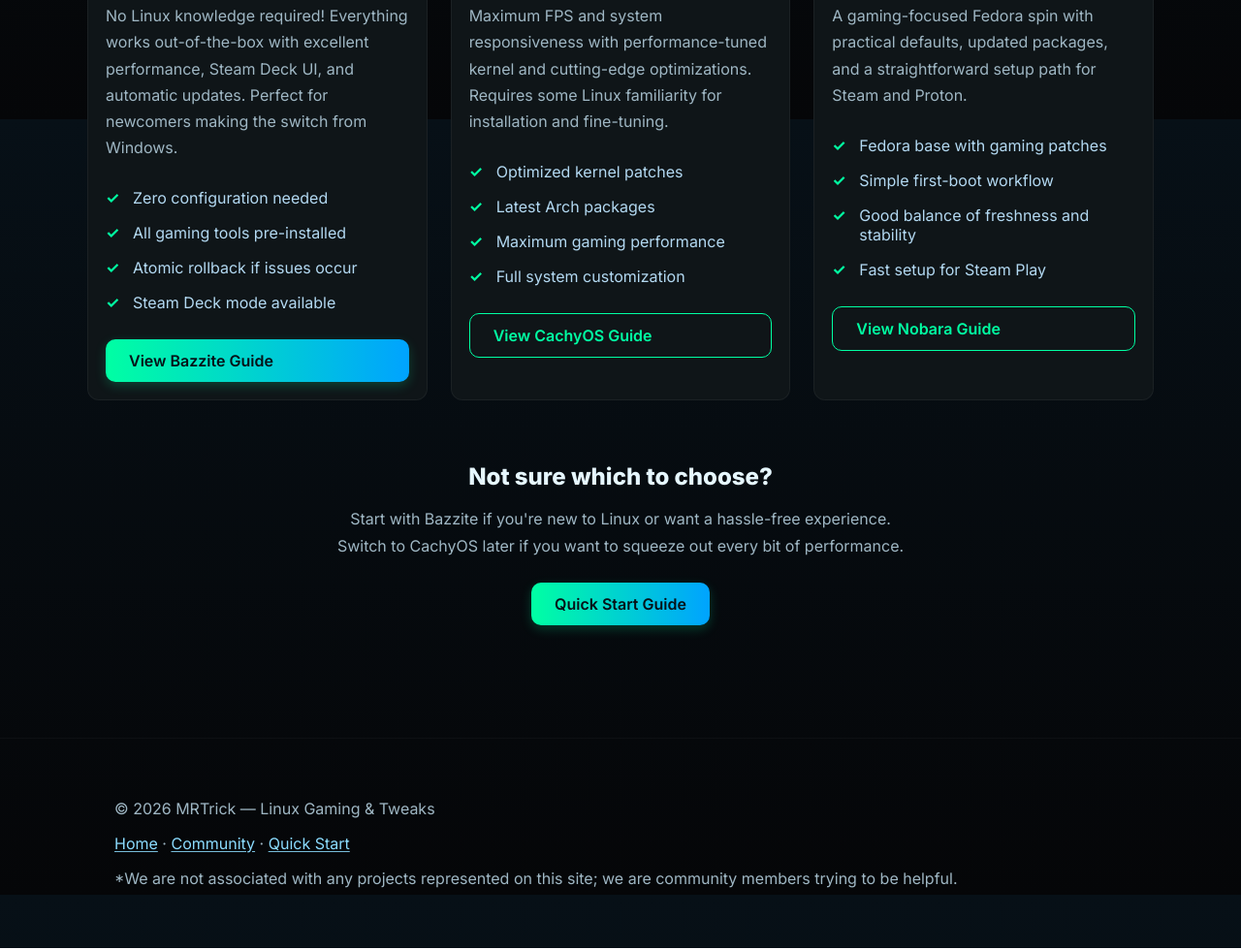
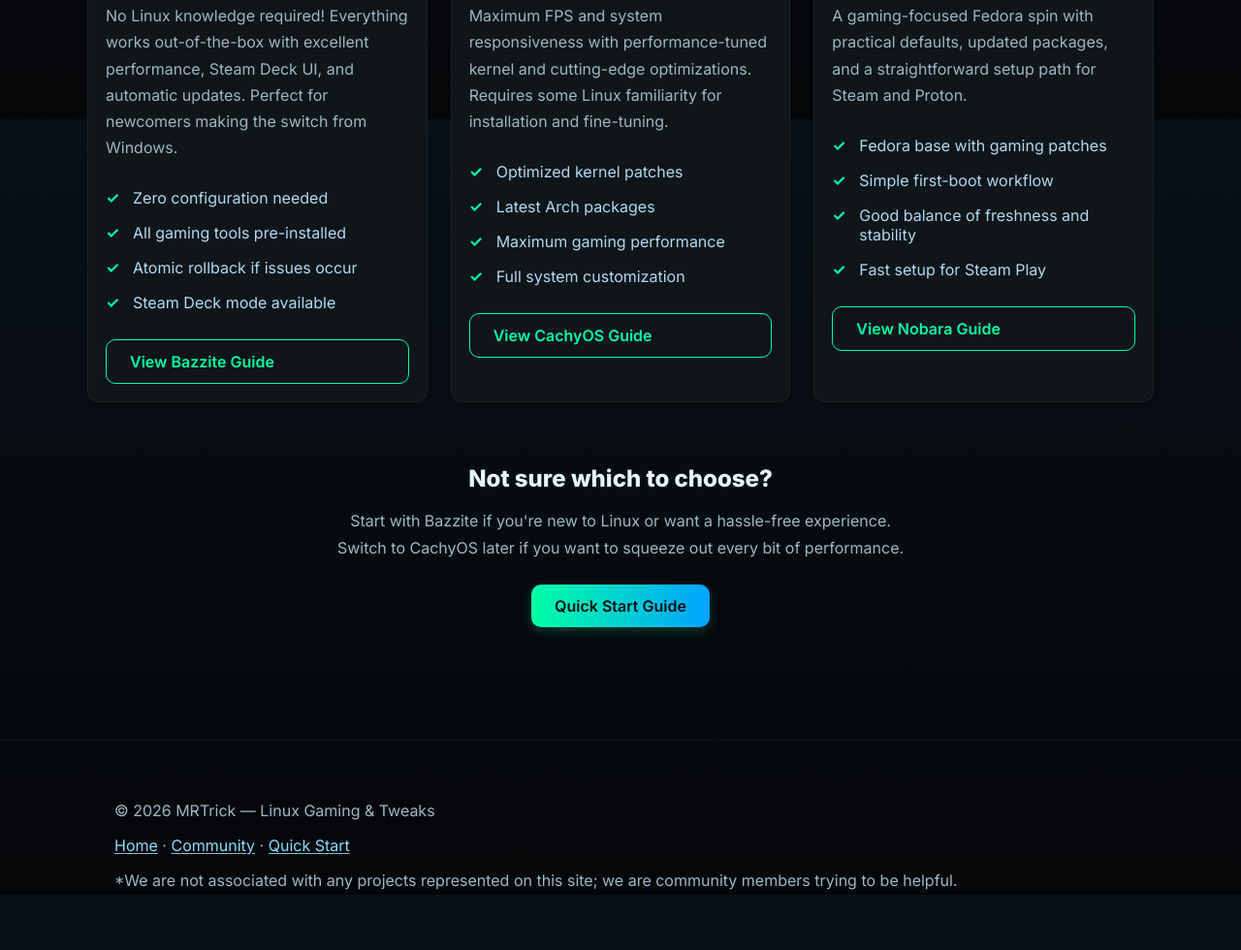
Before and after one commit to mrtrick37/mrtrick, a plain HTML site: page docs/index.html in a window 1280 px wide. Shown: the part 677-1657 px from the top of the page at 97% size. Drawn offline with Linux system fonts and the light colour scheme.

Commit message:
Unify guide button style and improve link contrast

```diff
--- a/docs/index.html
+++ b/docs/index.html
@@ -50,7 +50,7 @@
               <li>Atomic rollback if issues occur</li>
               <li>Steam Deck mode available</li>
             </ul>
-            <a href="bazzite.html" class="btn primary" style="width:100%">View Bazzite Guide</a>
+            <a href="bazzite.html" class="btn ghost" style="width:100%">View Bazzite Guide</a>
           </article>
 
           <article class="card guide-card">
```
